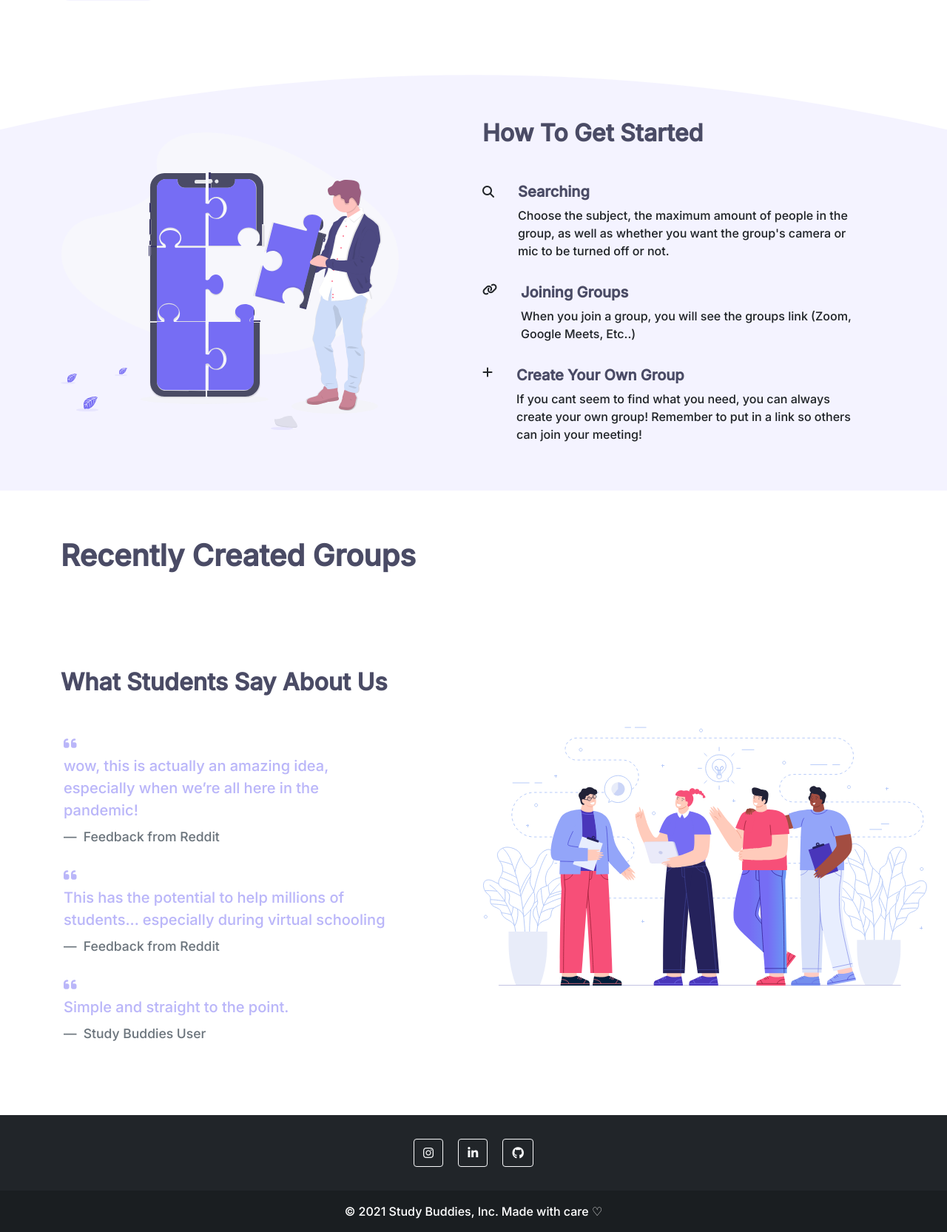
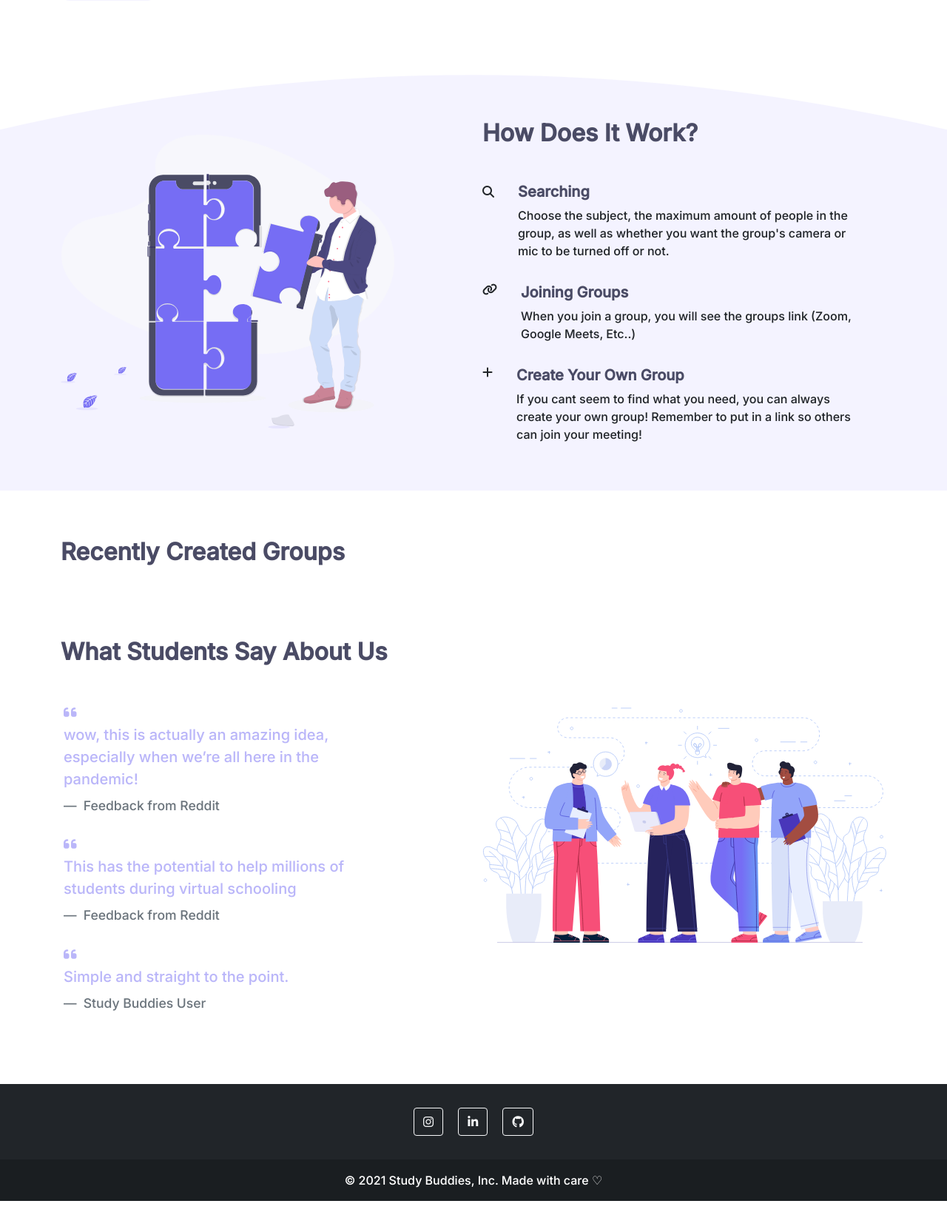
Before and after one commit to Vortes/Study-Buddies-Open, a Django app: page / in a window 1280 px wide. Shown: the part 482-2147 px from the top of the page at 74% size. After the commit the page ends 2105 px from the top, so only its background shows below. Run offline with Django 3.2, Linux system fonts and the light colour scheme; data that the repository does not hold is empty; parts of the project's set-up code (start-up, migrations or seed data) failed here and were passed over; some libraries are stand-ins or nearby versions.

Commit message:
Homepage ready for production

```diff
--- a/post/static/post/css/info.css
+++ b/post/static/post/css/info.css
@@ -12,6 +12,12 @@ h1, .h1, h2, .h2, h3, .h3, h4, .h4, h5, .h5, h6, .h6 {
     font-weight: 600;
     line-height: 1.2;
     color: #4a4b65;
+}
+
+img, figure {
+    max-width: 100%;
+    height: auto;
+    vertical-align: middle;
 }
 
 .custom-btn {
--- a/post/templates/post/base.html
+++ b/post/templates/post/base.html
@@ -23,7 +23,7 @@
 
 <body>
 
-	<nav class="navbar navbar-expand-md navbar-dark bg-dark sticky-top">
+	<nav class="navbar navbar-expand-md navbar-dark bg-dark">
 		<div class="container-fluid">
 			<a id="name" class="navbar-brand" href="{% url 'post-info' %}">Study Buddies</a>
 			<button class="navbar-toggler" type="button" data-bs-toggle="collapse"
--- a/post/templates/post/info-home.html
+++ b/post/templates/post/info-home.html
@@ -19,7 +19,7 @@
                     Find your Study Group, Made For Students. Built By Students
                 </h2>
                 <div class="text-nowrap">
-                    <a class="custom-btn btn btn-translucent-primary me-3" href="">Get Started</a>
+                    <a class="custom-btn btn btn-translucent-primary me-3" href="#get-started">Get Started</a>
                 </div>
             </div>
             <div class="col-lg-8 col-md-7 order-md-2 order-1 mb-md-0 mb-grid-gutter">
@@ -30,7 +30,7 @@
 
     <div class="mb-5"></div>
 
-    <section class="bg-faded-primary position-relative py-md-7 py-5">
+    <section id="get-started" class="bg-faded-primary position-relative py-md-7 py-5">
         <div class="container my-2 my-md-0">
             <div class="row align-items-center">
                 <div class="col-md-5 mb-md-0 mb-5 pb-md-0 pb-3">
@@ -39,7 +39,7 @@
 
                 <div class="col-lg-6 offset-lg-1 col-md-7 text-md-start text-center my-3">
                     <div class="mx-md-0 mx-auto" style="max-width: 500px;">
-                        <h2 class="mb-md-5 mb-4">How To Get Started</h2>
+                        <h2 class="mb-md-5 mb-4">How Does It Work?</h2>
                         <div class="d-md-flex align-items-start d-block mb-4 pb-2">
                             <i class="fas fa-search me-md-4 mb-md-0 mb-4 pt-1"></i>
                             <div class="ps-md-2">
@@ -81,7 +81,7 @@
     <div class="mb-5"></div>
 
     <section class="container">
-        <h1 class="pt-3">Recently Created Groups</h1>
+        <h2 class="pt-3">Recently Created Groups</h2>
         <div class="scrolling-wrapper row flex-row flex-nowrap mt-4 pb-4 pt-2">
         {% if enough_posts %}
         {% for post in recent_posts %}
@@ -119,7 +119,7 @@
 
 
     </section>
-    <div class="mb-5"></div>
+    <div class="mb-3"></div>
 
     <section class="container pb-5 mb-md-4 pb-md-7">
         <div class="row align-items-center">
@@ -141,7 +141,7 @@
                 <blockquote class="blockquote mx-1">
                     <i class="fas fa-quote-left"></i>
                     <p>
-                        This has the potential to help millions of students... especially during virtual schooling
+                        This has the potential to help millions of students during virtual schooling
                     </p>
                     <footer class="blockquote-footer py-2">
                         Feedback from Reddit
```
